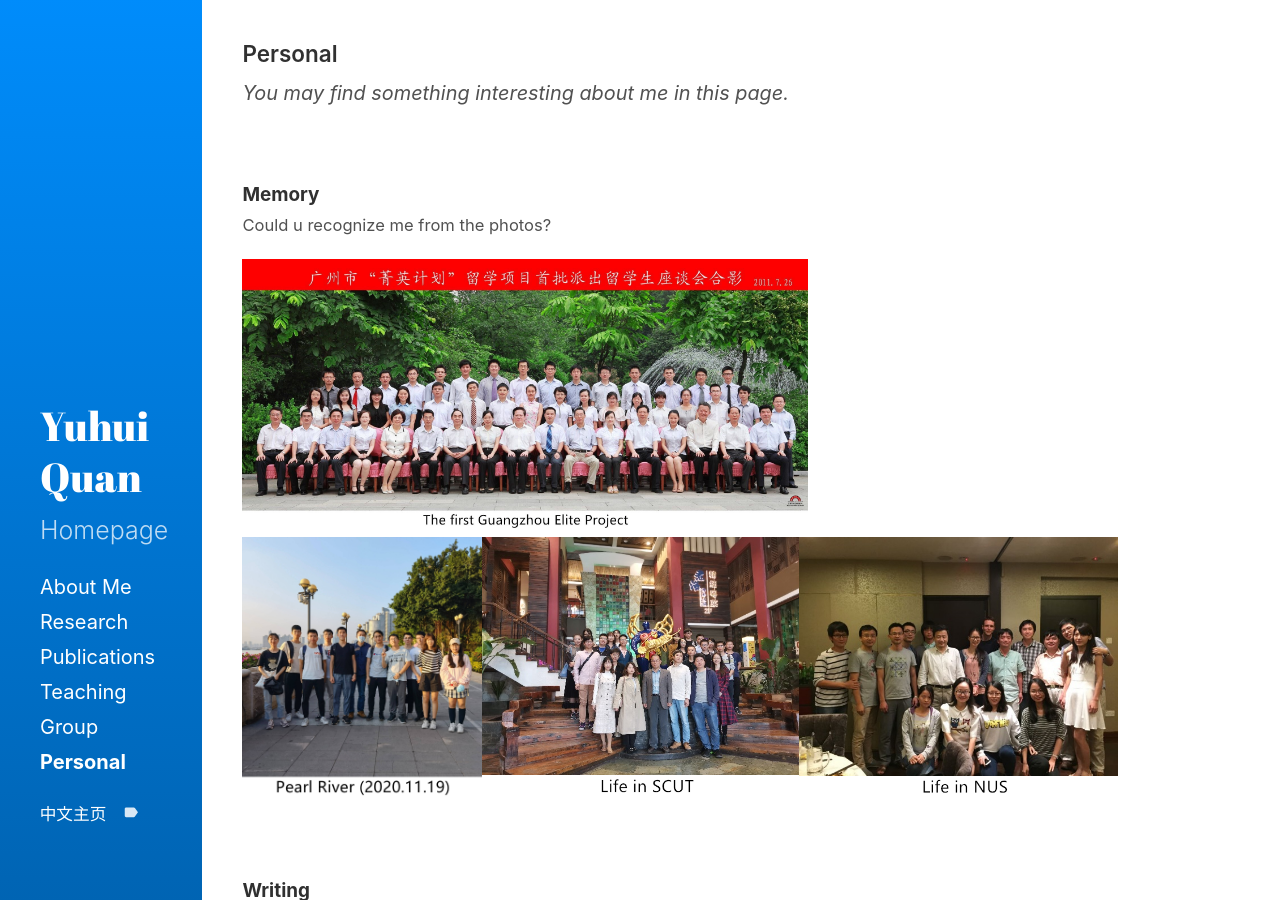
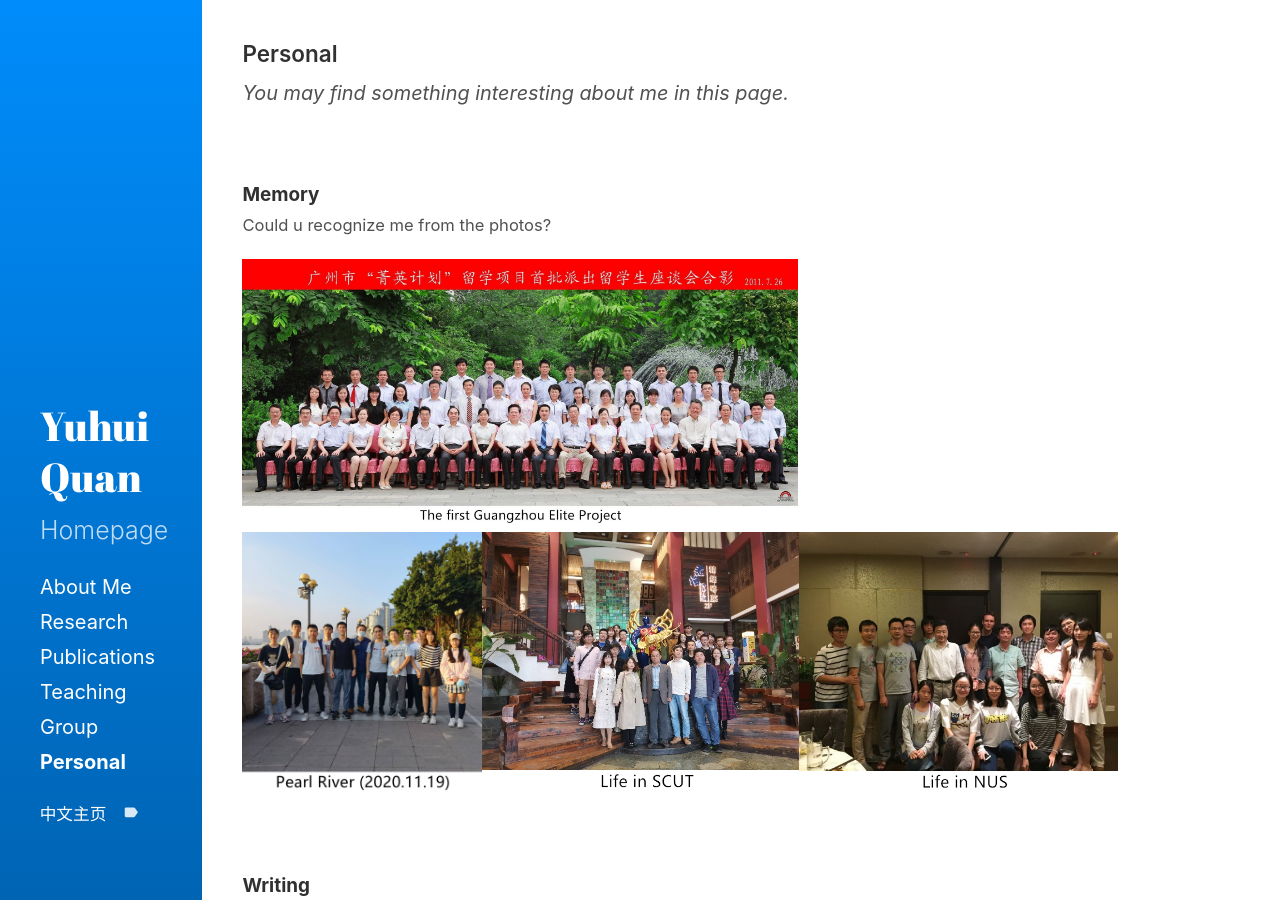
Before and after one commit to csyhquan/csyhquan.github.io, a Jekyll site: the page built from category/personal.md, in a window 1280 px wide and 900 px high. Built offline with Jekyll 4.4.1, drawn with Linux system fonts in a browser that asks for light colours.

Commit message:
Update personal.md

```diff
--- a/category/personal.md
+++ b/category/personal.md
@@ -14,7 +14,7 @@ p.ex1 {margin-bottom:0.2cm}
 <table border="0">
 <tbody>
 <tr>
-<img src="https://github.com/csyhquan/csyhquan.github.io/raw/master/images/The_first_Guangzhou_Elite_Project.jpg" alt="" height="270" class="pimg"/>
+<img src="https://github.com/csyhquan/csyhquan.github.io/raw/master/images/The_first_Guangzhou_Elite_Project.jpg" alt="" height="265" class="pimg"/>
 </tr>
 </tbody>
 </table>
```
